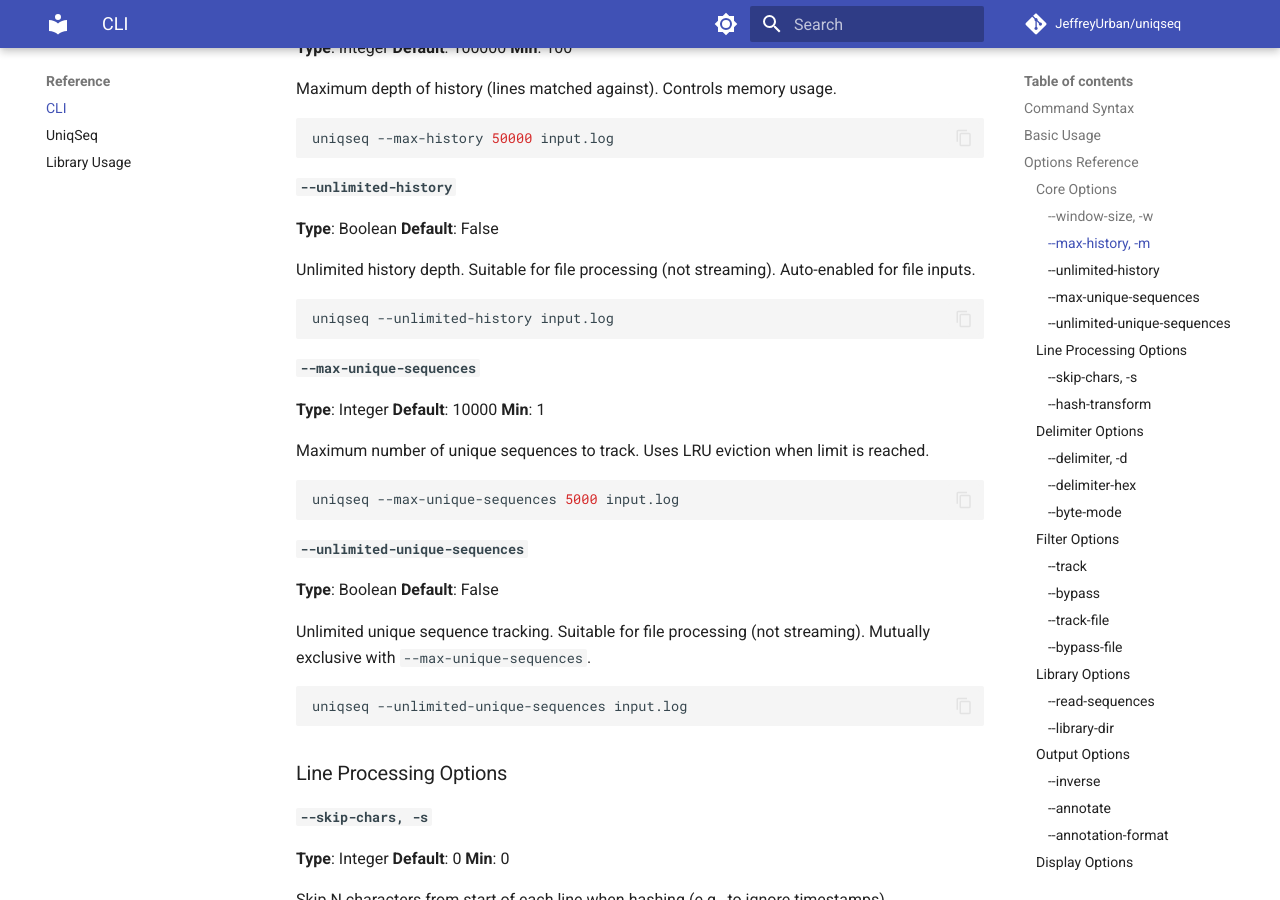
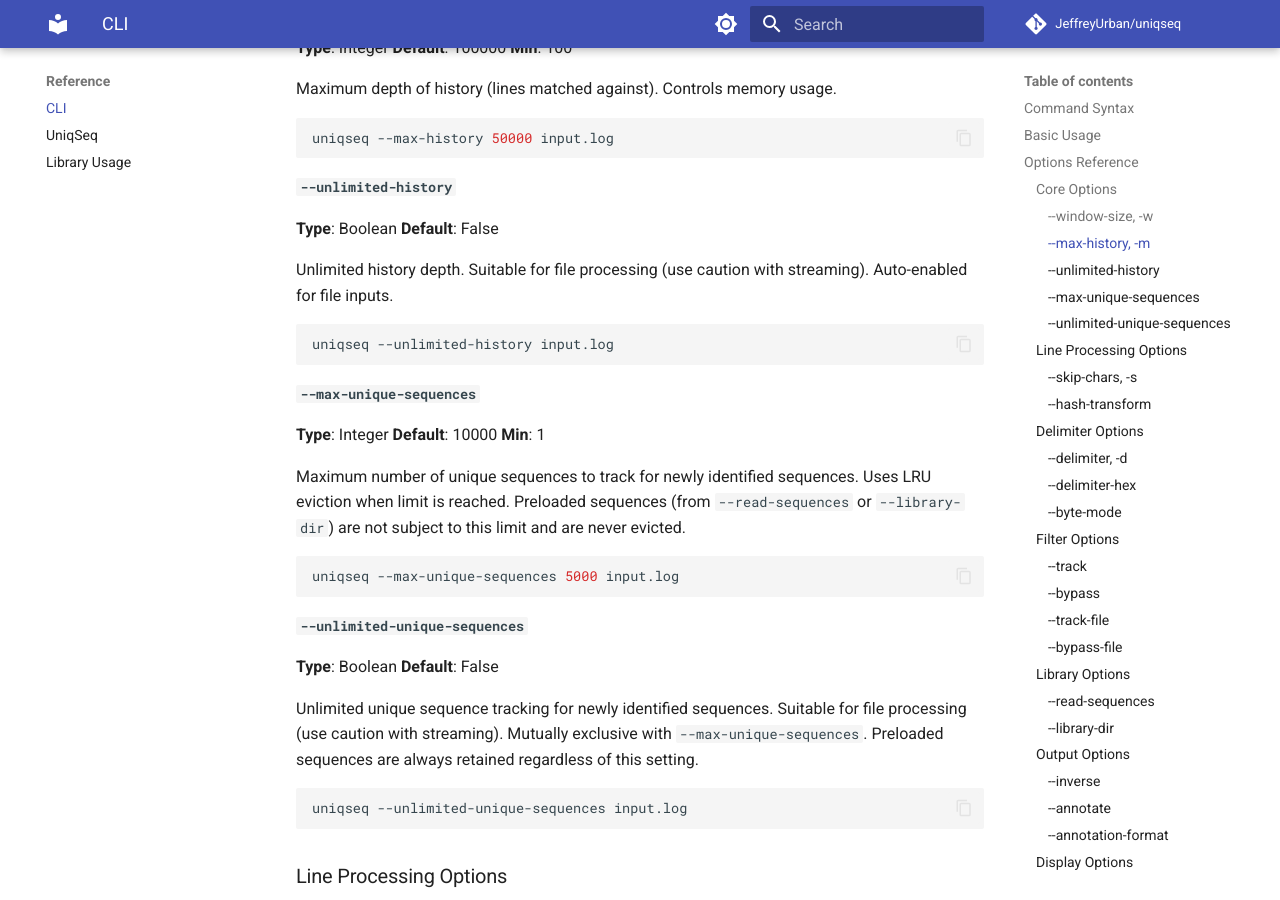
Before and after one commit to JeffreyUrban/uniqseq, an MkDocs documentation site: the page built from docs/reference/cli.md, in a window 1280 px wide and 900 px high, scrolled down 973 px. Built offline with MkDocs 1.6.1 and Material for MkDocs 9.7.7, drawn with Linux system fonts in a browser that asks for light colours; comment, search, counter and statistics services are not loaded.

Commit message:
docs: Clarify max-unique-sequences applies to newly identified sequences
Clarify that --max-unique-sequences and --unlimited-unique-sequences
only affect newly identified sequences, not preloaded sequences from
--read-sequences or --library-dir.

Preloaded sequences are never subject to LRU eviction and are always
retained regardless of these settings.

Also improved help text to say "use caution with streaming" instead of
"not streaming" for unlimited options, which is more accurate.

🤖 Generated with [Claude Code](https://claude.com/claude-code)

Co-Authored-By: Claude <noreply@anthropic.com>

````diff
--- a/docs/reference/cli.md
+++ b/docs/reference/cli.md
@@ -51,7 +51,7 @@ uniqseq --max-history 50000 input.log
 **Type**: Boolean
 **Default**: False
 
-Unlimited history depth. Suitable for file processing (not streaming). Auto-enabled for file inputs.
+Unlimited history depth. Suitable for file processing (use caution with streaming). Auto-enabled for file inputs.
 
 ```bash
 uniqseq --unlimited-history input.log
@@ -62,7 +62,7 @@ uniqseq --unlimited-history input.log
 **Default**: 10000
 **Min**: 1
 
-Maximum number of unique sequences to track. Uses LRU eviction when limit is reached.
+Maximum number of unique sequences to track for newly identified sequences. Uses LRU eviction when limit is reached. Preloaded sequences (from `--read-sequences` or `--library-dir`) are not subject to this limit and are never evicted.
 
 ```bash
 uniqseq --max-unique-sequences 5000 input.log
@@ -72,7 +72,7 @@ uniqseq --max-unique-sequences 5000 input.log
 **Type**: Boolean
 **Default**: False
 
-Unlimited unique sequence tracking. Suitable for file processing (not streaming). Mutually exclusive with `--max-unique-sequences`.
+Unlimited unique sequence tracking for newly identified sequences. Suitable for file processing (use caution with streaming). Mutually exclusive with `--max-unique-sequences`. Preloaded sequences are always retained regardless of this setting.
 
 ```bash
 uniqseq --unlimited-unique-sequences input.log
````
Also changed, not shown: 1 other file.
